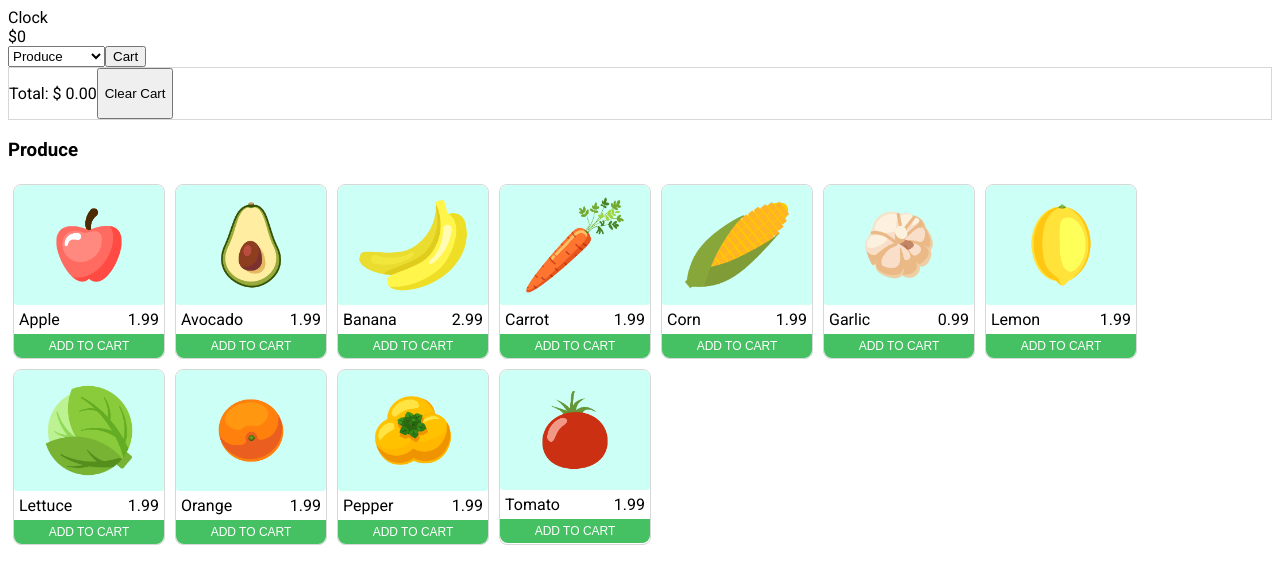
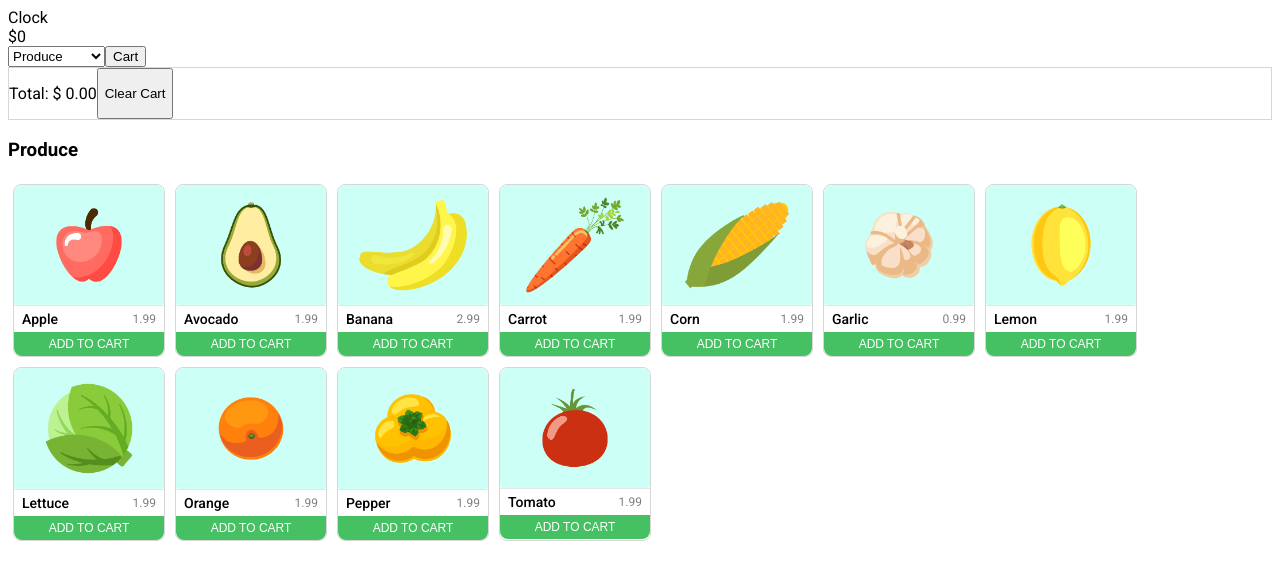
Before and after one commit to whlong1/reactville, a React (Create React App) app: page / in a window 1280 px wide. Shown: the top 584 px of the page. Built offline with nearby package versions, Linux system fonts and the light colour scheme.

Commit message:
style product cards

```diff
--- a/src/SuperMarket/Product.jsx
+++ b/src/SuperMarket/Product.jsx
@@ -8,8 +8,8 @@ const Product = (props) => {
       <img src={props.product.image} />
       <section>
         <span>
-          <p>{props.product.name}</p>
-          <p>{props.product.price}</p>
+          <p id="product-name">{props.product.name}</p>
+          <p id="product-price">{props.product.price}</p>
         </span>
         <button onClick={() => props.addToCart(props.product)}>ADD TO CART</button>
       </section>
--- a/src/SuperMarket/styles/style.css
+++ b/src/SuperMarket/styles/style.css
@@ -39,9 +39,11 @@
 }
 
 .product-card span{
-  padding: 5px;
   display: flex;
+  align-items: center;
+  padding: 5px 8px 5px 8px;
   justify-content: space-between;
+  border-top: 1px solid rgb(230, 230, 230);
 }
 
 .product-card p {
@@ -54,6 +56,18 @@
   border: none;
   color: white;
   font-size: 12px;
+  font-weight: 500;
   background: #45C062;
   border-radius: 0px 0px 8px 8px;
 }
+
+#product-name {
+  font-weight: 500;
+  font-size: 14px;
+}
+
+#product-price {
+  font-weight: 400;
+  font-size: 12px;
+  opacity: .5;
+}
```
